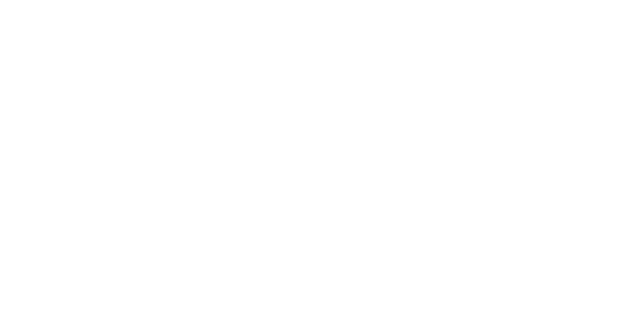
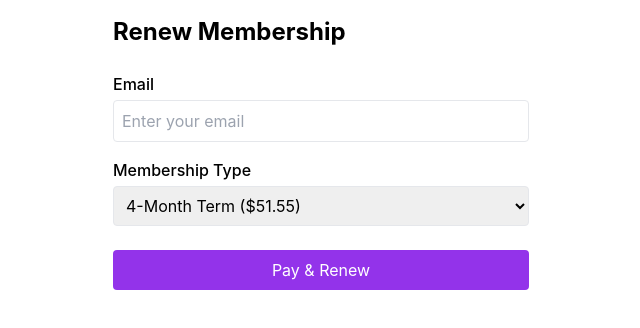
Before and after one commit to miatan12/ubc-boxing-club-portal, a React (Create React App) app in the folder client/: page /renew in a window 1280 px wide. Before the commit this address had no page. Shown: the top 328 px of the page, without its empty margins (319-959 px from the left). Built offline with nearby package versions, Linux system fonts and the light colour scheme.

Commit message:
Added membership renewal page

```diff
--- a/client/src/App.js
+++ b/client/src/App.js
@@ -1,8 +1,9 @@
 import { BrowserRouter as Router, Routes, Route } from "react-router-dom";
 import RegisterForm from "./components/RegisterForm";
-import AdminDashboard from "./components/AdminDashboard"; // ← Add this once you create the file
+import AdminDashboard from "./components/AdminDashboard";
 import VerifyPage from "./components/VerifyPage";
 import SuccessPage from "./components/SuccessPage";
+import RenewForm from "./components/RenewForm";
 
 function App() {
   return (
@@ -12,6 +13,7 @@ function App() {
         <Route path="/admin" element={<AdminDashboard />} />
         <Route path="/verify" element={<VerifyPage />} />
         <Route path="/success" element={<SuccessPage />} />
+        <Route path="/renew" element={<RenewForm />} />
       </Routes>
     </Router>
   );
--- /dev/null
+++ b/client/src/components/RenewForm.js
@@ -0,0 +1,115 @@
+import React, { useState } from "react";
+import axios from "axios";
+
+const RenewForm = () => {
+  const [email, setEmail] = useState("");
+  const [membershipType, setMembershipType] = useState("term");
+  const [status, setStatus] = useState("idle"); // idle | loading | error
+
+  const handleStripeRenewal = async () => {
+    if (!email.trim()) {
+      alert("Please enter your email.");
+      return;
+    }
+
+    setStatus("loading");
+
+    try {
+      // Step 1: Check if email exists and is expired
+      const verifyRes = await axios.get(
+        `http://localhost:5050/api/members/verify?name=${encodeURIComponent(
+          email
+        )}`
+      );
+
+      if (!verifyRes.data.found) {
+        setStatus("error");
+        alert("Member not found. Please check your email.");
+        return;
+      }
+
+      if (verifyRes.data.active) {
+        setStatus("error");
+        alert("Your membership is still active. No need to renew yet!");
+        return;
+      }
+
+      // Step 2: Prepare renewal
+      const paymentAmount = membershipType === "year" ? 10310 : 5155;
+      const today = new Date();
+      const newExpiry = new Date();
+      newExpiry.setMonth(
+        today.getMonth() + (membershipType === "year" ? 12 : 4)
+      );
+
+      const renewalData = {
+        email,
+        paymentMethod: "online",
+        paymentAmount: paymentAmount / 100,
+        newExpiryDate: newExpiry,
+      };
+
+      localStorage.setItem("renewalData", JSON.stringify(renewalData));
+      sessionStorage.setItem("renewalReady", "true");
+
+      // Step 3: Create Stripe session
+      const stripeSession = await axios.post(
+        "http://localhost:5050/api/checkout/create-checkout-session",
+        {
+          amount: paymentAmount,
+          label:
+            membershipType === "year"
+              ? "Renewal – Full Year"
+              : "Renewal – 4 Month Term",
+        }
+      );
+
+      window.location.href = stripeSession.data.url;
+    } catch (err) {
+      console.error("❌ Renewal error:", err);
+      setStatus("error");
+      alert("Something went wrong. Please try again.");
+    }
+  };
+
+  return (
+    <div className="p-4 max-w-md mx-auto">
+      <h2 className="text-2xl font-bold mb-6">Renew Membership</h2>
+
+      <label className="block mb-1 font-medium">Email</label>
+      <input
+        type="email"
+        placeholder="Enter your email"
+        className="w-full mb-4 p-2 border rounded"
+        value={email}
+        onChange={(e) => setEmail(e.target.value)}
+      />
+
+      <label className="block mb-1 font-medium">Membership Type</label>
+      <select
+        className="w-full mb-6 p-2 border rounded"
+        value={membershipType}
+        onChange={(e) => setMembershipType(e.target.value)}
+      >
+        <option value="term">4-Month Term ($51.55)</option>
+        <option value="year">Full Year ($103.10)</option>
+      </select>
+
+      <button
+        onClick={handleStripeRenewal}
+        className="bg-purple-600 text-white w-full py-2 rounded hover:bg-purple-700"
+        disabled={status === "loading"}
+      >
+        {status === "loading" ? "Redirecting..." : "Pay & Renew"}
+      </button>
+
+      {status === "error" && (
+        <p className="text-red-600 mt-4 text-sm">
+          Something went wrong. Please try again or contact us.
+        </p>
+      )}
+    </div>
+  );
+};
+
+export default RenewForm;
--- a/client/src/components/SuccessPage.js
+++ b/client/src/components/SuccessPage.js
@@ -1,17 +1,19 @@
-import { useEffect } from "react";
+import { useEffect, useState } from "react";
 import axios from "axios";
 
 const SuccessPage = () => {
+  const [status, setStatus] = useState("loading"); // loading | success | error
+
   useEffect(() => {
     const submitData = async () => {
-      if (sessionStorage.getItem("already-submitted") === "true") return;
+      try {
+        // 🟦 1. Handle new member registration (boxing-form)
+        if (
+          sessionStorage.getItem("already-submitted") !== "true" &&
+          localStorage.getItem("boxing-form")
+        ) {
+          const raw = JSON.parse(localStorage.getItem("boxing-form"));
 
-      const stored = localStorage.getItem("boxing-form");
-      if (!stored) return;
-
-      const raw = JSON.parse(stored);
-
-      // 🧼 Clean up duplicate fields if any (e.g., name/email)
           const {
             name,
             email,
@@ -42,9 +44,6 @@ const SuccessPage = () => {
             cashReceiver,
           };
 
-      try {
-        sessionStorage.setItem("already-submitted", "true");
-
           await axios.post(
             `${process.env.REACT_APP_API_URL}/api/members`,
             cleaned,
@@ -53,11 +52,43 @@ const SuccessPage = () => {
             }
           );
 
+          sessionStorage.setItem("already-submitted", "true");
           localStorage.removeItem("boxing-form");
           sessionStorage.removeItem("submittedToStripe");
+
+          setStatus("success");
+          return;
+        }
+
+        // 🟪 2. Handle renewal submission (renewalData)
+        if (
+          sessionStorage.getItem("renewal-submitted") !== "true" &&
+          localStorage.getItem("renewalData")
+        ) {
+          const renewal = JSON.parse(localStorage.getItem("renewalData"));
+
+          await axios.post(
+            `${process.env.REACT_APP_API_URL}/api/members/renew`,
+            renewal,
+            {
+              headers: { "Content-Type": "application/json" },
+            }
+          );
+
+          sessionStorage.setItem("renewal-submitted", "true");
+          localStorage.removeItem("renewalData");
+          sessionStorage.removeItem("renewalReady");
+
+          setStatus("success");
+          return;
+        }
+
+        setStatus("error");
       } catch (err) {
-        console.error("❌ Failed to submit member after payment:", err);
-        sessionStorage.removeItem("already-submitted"); // rollback
+        console.error("❌ Submission failed after payment:", err);
+        sessionStorage.removeItem("already-submitted");
+        sessionStorage.removeItem("renewal-submitted");
+        setStatus("error");
       }
     };
 
@@ -66,11 +97,29 @@ const SuccessPage = () => {
 
   return (
     <div className="p-8 max-w-xl mx-auto text-center">
-      <h1 className="text-3xl font-bold text-green-600">Payment Successful!</h1>
+      {status === "loading" && (
+        <h1 className="text-2xl font-bold text-gray-700">Finalizing...</h1>
+      )}
+      {status === "success" && (
+        <>
+          <h1 className="text-3xl font-bold text-green-600">
+            Payment Successful!
+          </h1>
           <p className="mt-4 text-gray-700">
-        Thank you for registering for the UBC Boxing Club. We’ve received your
-        payment and your membership has been activated.
+            Thank you! Your membership has been processed.
           </p>
+        </>
+      )}
+      {status === "error" && (
+        <>
+          <h1 className="text-3xl font-bold text-red-600">
+            Something went wrong
+          </h1>
+          <p className="mt-4 text-gray-700">
+            Please contact ubcboxing@gmail.com with your payment confirmation.
+          </p>
+        </>
+      )}
     </div>
   );
 };
```
Also changed, not shown: 2 other files (tests, documents, lock files or other folders). Lines whose indentation alone changed are shown as unchanged.
